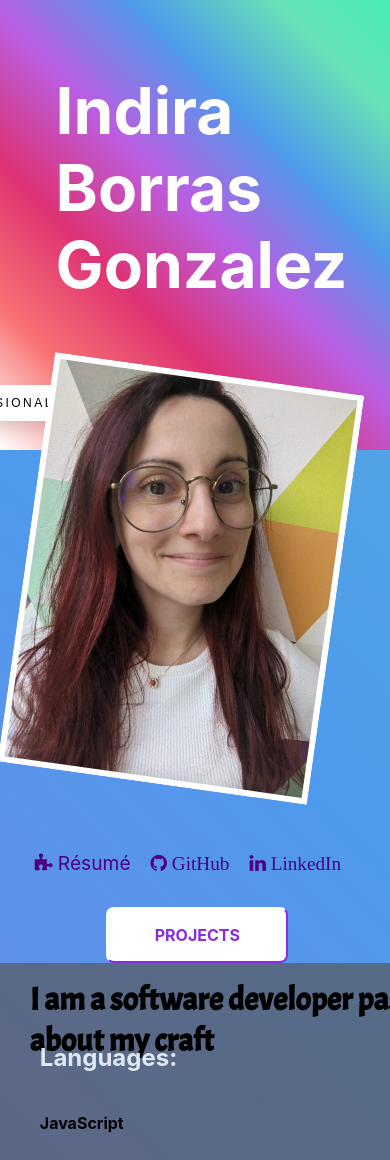
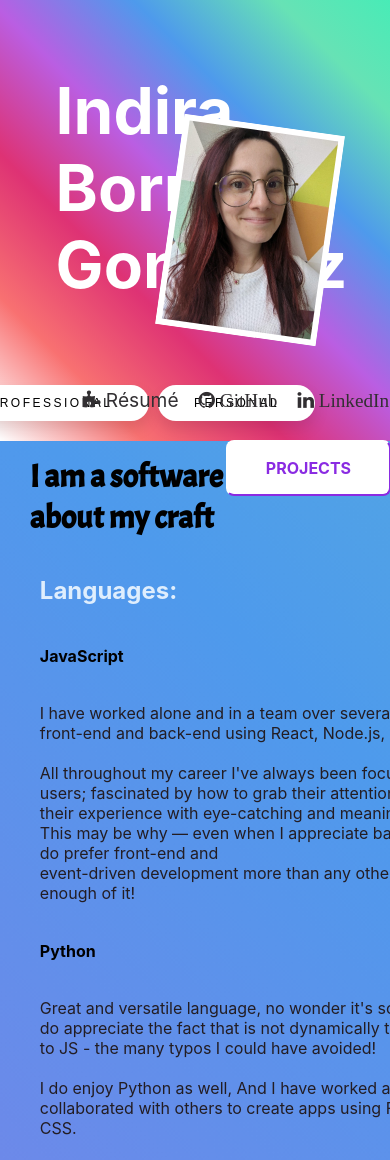
Before and after one commit to Laufley/old_portfolio, a React (Create React App) app: page / in a window 390 px wide. Shown: the top 1160 px of the page. Built offline with nearby package versions, Linux system fonts and the light colour scheme; a web font is replaced by a local one.

Commit message:
media queries for mobile on home and personal pages

```diff
--- a/src/Components/Header.js
+++ b/src/Components/Header.js
@@ -1,5 +1,5 @@
 import React from 'react'
-import styled from "styled-components";
+import styled, { css } from "styled-components";
 import { Link } from "react-router-dom";
 
 
@@ -80,11 +80,21 @@ transform: translateY(-1px);
 
 const Button1 = styled(Button)`
 margin-bottom: 15%;
+
+@media (max-width: 768px) {
+    margin-bottom: 10%;
+    margin-left: 30%;
+  }
 `
 
 const Button2 = styled(Button1)`
 margin-left: 2%;
 margin-bottom: 18%;
+
+@media (max-width: 768px) {
+    margin-bottom: 12%;
+    margin-left: 40%;
+  }
 `
 
 const LinkStyled = styled(Link)`
--- a/src/Components/Personal.css
+++ b/src/Components/Personal.css
@@ -32,7 +32,7 @@
 
 #Aside {
     float: right;
-    position: sticky;
+    /* position: sticky; */
     top: 0;
     margin-right: 10%;
     margin-top: -20%;
@@ -47,6 +47,7 @@
     background-color: white;
     vertical-align: middle;
     transform: rotate(8deg);
+    margin-top: 5rem;
 }
 
 #personal-details {
@@ -128,3 +129,53 @@
 .v-letter:hover {
     color: rgb(26, 255, 0);
 }
+
+
+/* Media queries */
+
+@media only screen and (max-width: 768px) {
+    #personal-picture {
+        margin-top: -18rem;
+        margin-left: 6rem;;
+        width: 80%;
+        border: 1px solid rgba(255, 255, 255, 0.79);
+        width: 150px;
+        height: 200;
+        background-color: white;
+        transform: rotate(8deg);
+    }
+}
+
+@media only screen and (max-width: 768px) {
+    #personal-main {
+    display: grid;
+    grid-template-rows: repeat(2, auto);
+    padding: 5%;
+    background-color: rgba(255, 0, 0, 0);
+    }
+  }
+
+  @media only screen and (max-width: 768px) {
+    #personal-details {
+        display: flex;
+        list-style: none;
+        flex-direction: row;
+        justify-content: space-between;
+        margin-top: 2%;
+        margin-right: -3rem;
+        }
+  }
+
+
+  @media only screen and (max-width: 768px) {
+  #personal-intro{
+    display: flex;
+    grid-area: Intro;
+    grid-template-columns: 1fr;
+    flex-direction: column;
+    margin-left: 2%;
+    margin-top: -3%;
+    font-family: 'Acme', sans-serif;
+    font-size: 16px;
+}
+  }
--- a/src/Containers/Home.css
+++ b/src/Containers/Home.css
@@ -21,7 +21,7 @@ color: #4F0080;
 #Content {
     display: flex;
     grid-area: Content;
-    margin-top: 8%;
+    margin-top: 5rem;
     grid-template-columns: 1fr;
     flex-direction: column;
     margin-left: 4%;
@@ -50,6 +50,7 @@ color: #4F0080;
     border: 1px solid rgba(255, 255, 255, 0.79);
     width: 300px;
     height: 400;
+    margin-top: 5rem;
     background-color: white;
     vertical-align: middle;
     transform: rotate(8deg);
@@ -58,9 +59,9 @@ color: #4F0080;
 #Aside {
 float: right;
 position: sticky;
-top: 0;
+/* top: 4; */
 margin-right: 10%;
-margin-top: -20%;
+/* margin-top: -20%; */
 }
 
 #Details {
@@ -70,6 +71,8 @@ flex-direction: row;
 justify-content: space-between;
 margin-top: 20%;
 }
+
+
 
 /* COLOURS ON HOVER */
 
@@ -144,3 +147,71 @@ margin-top: 20%;
 .f2-letter:hover {
     color: rgb(0, 21, 255);
 }
+
+/* Media queries */
+
+@media only screen and (max-width: 768px) {
+    #profilePicture {
+        margin-top: -18rem;
+        margin-left: 6rem;;
+        width: 80%;
+        border: 1px solid rgba(255, 255, 255, 0.79);
+        width: 150px;
+        height: 200;
+        background-color: white;
+        transform: rotate(8deg);
+    }
+  }
+
+  @media only screen and (max-width: 768px) {
+    #Main {
+    display: grid;
+    grid-template-rows: repeat(2, auto);
+    padding: 5%;
+    background-color: rgba(255, 0, 0, 0);
+    }
+  }
+
+  @media only screen and (max-width: 768px) {
+    #Details {
+        display: flex;
+        list-style: none;
+        flex-direction: row;
+        justify-content: space-between;
+        margin-top: 2%;
+        margin-right: -3rem;
+        }
+  }
+
+  @media only screen and (max-width: 768px) {
+    #Aside {
+        float: right;
+        position: relative;
+        top: 0;
+        margin-right: 20%;
+        margin-top: -20%;
+        };
+  }
+
+@media only screen and (max-width: 768px) {
+  .LinkStyle{
+    margin: 0 10px;
+    text-decoration: none;
+    font-size: 1.2rem;
+    color: rgb(50, 47, 50);
+    }
+
+}
+
+@media only screen and (max-width: 768px) {
+
+#Content {
+    display: flex;
+    grid-area: Content;
+    margin-top: 6rem;
+    grid-template-columns: 1fr;
+    flex-direction: column;
+    margin-left: 4%;
+}
+
+}
--- a/src/Containers/Home.js
+++ b/src/Containers/Home.js
@@ -37,7 +37,12 @@ const Button = styled.div`
     border-bottom: 2px solid rgb(238, 103, 238);
     border-right: 2px solid rgb(238, 103, 238);
     box-shadow: rgba(240, 46, 170, 0.4) 5px 5px, rgba(240, 46, 170, 0.3) 10px 10px, rgba(240, 46, 170, 0.2) 15px 15px;
-    }
+    };
+
+    @media (max-width: 768px) {
+        margin-bottom: 12%;
+        margin-left: 55%;
+      }
 `
 
 const Home = () =>{
```
